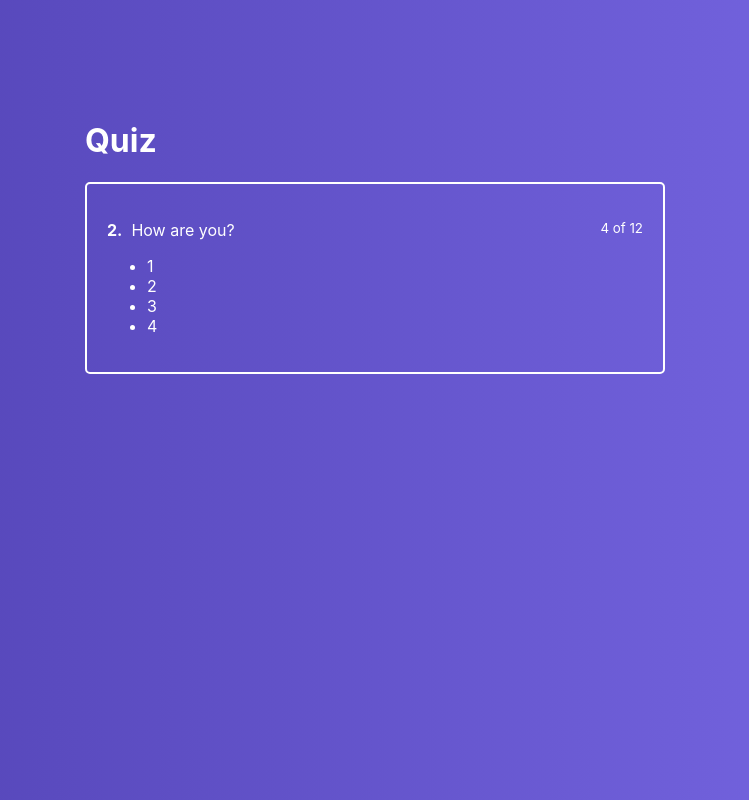
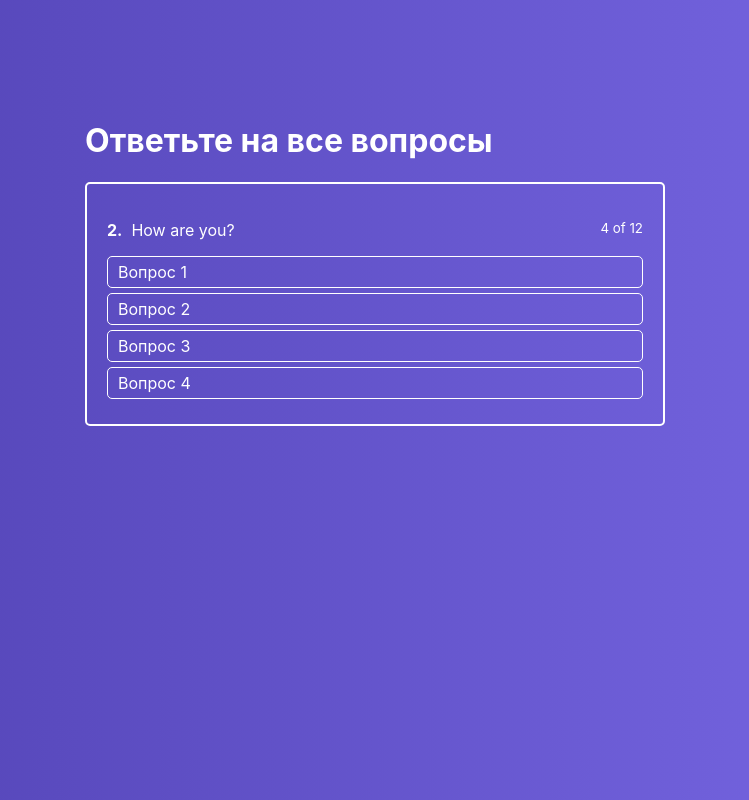
Before and after one commit to Slava37/react-presentation, a React app: page / in a window 1280 px wide. Shown: the whole page, without its empty margins (265-1014 px from the left). Built offline with nearby package versions, Linux system fonts and the light colour scheme.

Commit message:
ActiveQuiz created

```diff
--- a/src/components/ActiveQuiz/ActiveQuiz.js
+++ b/src/components/ActiveQuiz/ActiveQuiz.js
@@ -1,5 +1,7 @@
-import React from 'react'
-import classes from './ActiveQuiz.module.css'
+import React from 'react';
+import classes from './ActiveQuiz.module.css';
+import AnswersList from './AnswersList/AnswersList';
+
  const ActiveQuiz = props => (
     <div className={classes.ActiveQuiz}>
         <p className={classes.Question}>
@@ -11,12 +13,9 @@
             <small>4 of 12</small>
         </p>
 
-        <ul>
-            <li>1</li>
-            <li>2</li>
-            <li>3</li>
-            <li>4</li>
-        </ul>
+        <AnswersList
+            answers={props.answers}
+        />
     </div>
 )
 
--- /dev/null
+++ b/src/components/ActiveQuiz/AnswersList/AnswerItem/AnswerItem.js
@@ -0,0 +1,12 @@
+import React from 'react';
+import classes from './AnswerItem.module.css'
+
+const AnswerItem = props => {
+    return (
+        <li className={classes.AnswerItem}>
+            { props.answer.text }
+        </li>
+    )
+}
+
+export default AnswerItem;
--- /dev/null
+++ b/src/components/ActiveQuiz/AnswersList/AnswerItem/AnswerItem.module.css
@@ -0,0 +1,12 @@
+.AnswerItem {
+    border: 1px solid #fff;
+    border-radius: 5px;
+    padding: 5px 10px;
+    margin-bottom: 5px;
+    cursor: pointer;
+}
+
+.AnswerItem:hover {
+    background: rgba(255, 255, 255, .2);
+    transition: background .3s ease-in-out;
+}
--- /dev/null
+++ b/src/components/ActiveQuiz/AnswersList/AnswersList.js
@@ -0,0 +1,20 @@
+import React from 'react';
+import classes from './AnswersList.module.css';
+import AnswerItem from './AnswerItem/AnswerItem'
+
+const AnswersList = props => {
+    return (
+        <ul className={classes.AnswersList}>
+            {props.answers.map((answer, index) => {
+                return (
+                    <AnswerItem
+                        key={index}
+                        answer={answer}
+                    />
+                )
+            })}
+        </ul>
+    )
+}
+
+export default AnswersList;
--- /dev/null
+++ b/src/components/ActiveQuiz/AnswersList/AnswersList.module.css
@@ -0,0 +1,5 @@
+.AnswersList {
+    list-style: none;
+    margin: 0;
+    padding: 0;
+}
--- a/src/containers/Quiz/Quiz.js
+++ b/src/containers/Quiz/Quiz.js
@@ -4,17 +4,27 @@
 
 class Quiz extends Component {
     state = {
-        quiz: []
+        quiz: [
+            {
+                answers: [
+                    {text: 'Вопрос 1'},
+                    {text: 'Вопрос 2'},
+                    {text: 'Вопрос 3'},
+                    {text: 'Вопрос 4'}
+                ]
+            }
+        ]
     }
-
 
     render() {
         return (
             <div className={classes.Quiz}>
                 <div className={classes.QuizWrapper}>
-                    <h1>Quiz</h1>
+                    <h1>Ответьте на все вопросы</h1>
 
-                    <ActiveQuiz />
+                    <ActiveQuiz
+                        answers={this.state.quiz[0].answers}
+                    />
                 </div>
             </div>
         )
```
